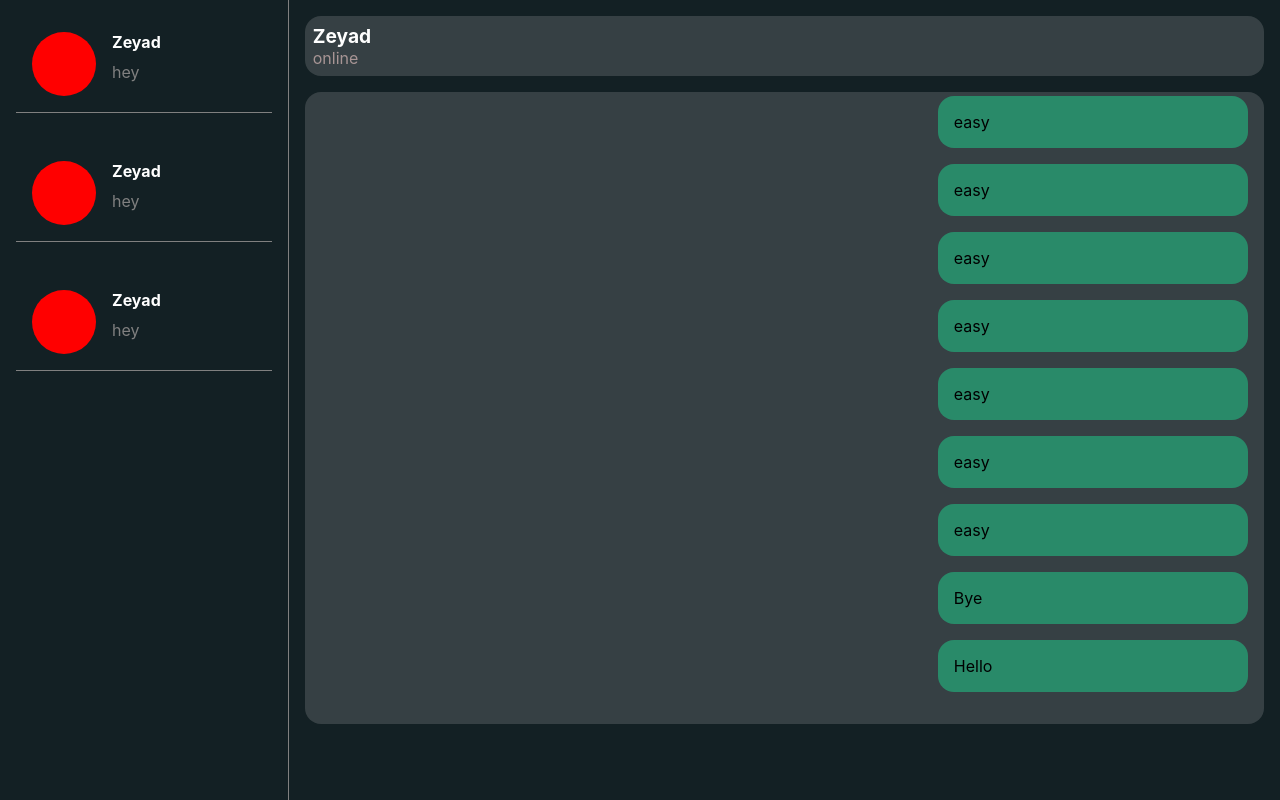
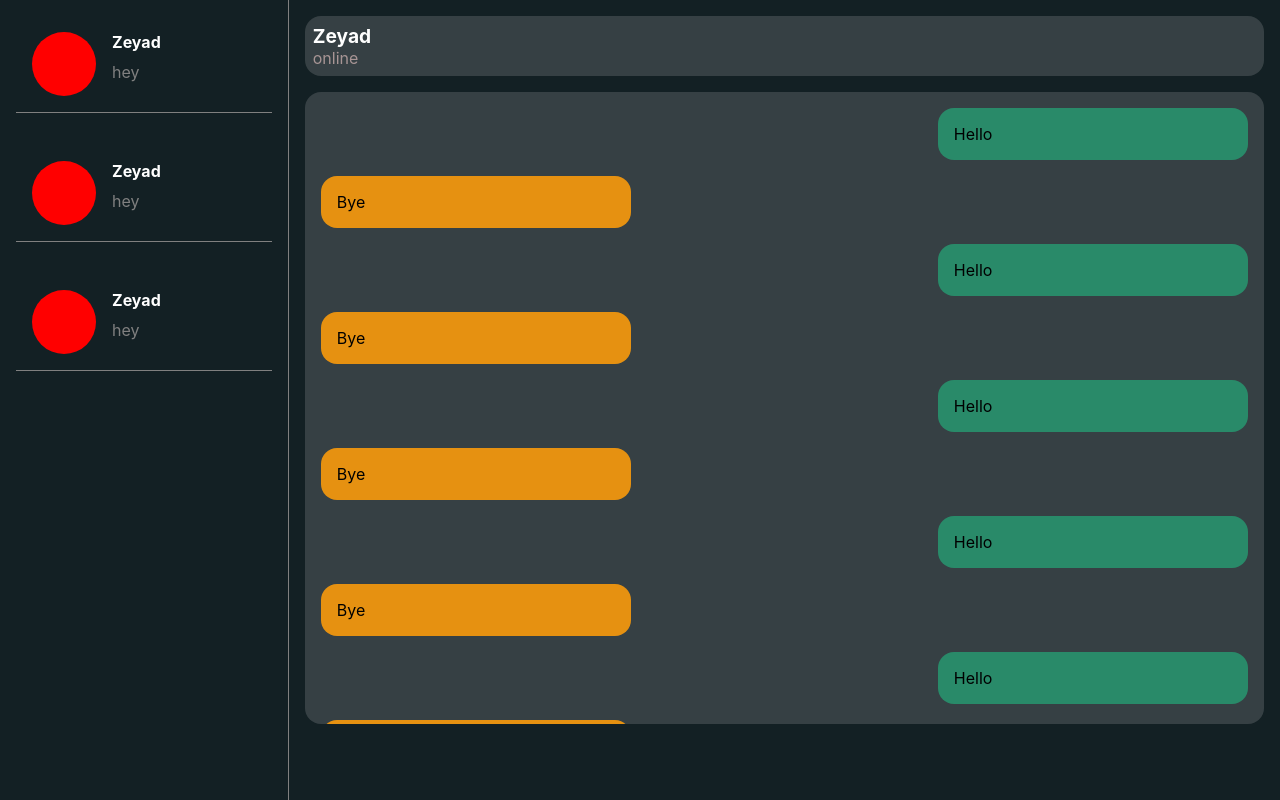
Before and after one commit to Zeyad-3amr/chat-application, a React (Create React App) app in the folder client/: page / in a window 1280 px wide. Built offline with nearby package versions, Linux system fonts and the light colour scheme.

Commit message:
Changed the Sender to Message adn added styling to sender and receiver

```diff
--- a/client/src/components/ChatRoom/ChatRoom.module.css
+++ b/client/src/components/ChatRoom/ChatRoom.module.css
@@ -14,7 +14,7 @@
   background-color: #364044;
   padding: 1rem;
   display: flex;
-  flex-direction: column-reverse;
+  flex-direction: column;
   overflow-y: auto;
-  max-height: 75vh;
+  height: 75vh;
 }
--- a/client/src/components/ChatRoom/ChatRoom.tsx
+++ b/client/src/components/ChatRoom/ChatRoom.tsx
@@ -1,7 +1,7 @@
 import { FC } from 'react';
 import classes from './ChatRoom.module.css';
 import { Header } from './Header/Header';
-import { Sender } from './Sender/Sender';
+import { Message } from './Message/Message';
 
 export interface ChatRoomProps {}
 
@@ -10,21 +10,18 @@ export const ChatRoom: FC<ChatRoomProps> = (props) => {
     <div className={classes.container}>
       <Header />
       <div className={classes.chatBody}>
-        <Sender text={'Hello'} />
-        <Sender text={'Bye'} />
-        <Sender text={'easy'} />
-        <Sender text={'easy'} />
-        <Sender text={'easy'} />
-        <Sender text={'easy'} />
-        <Sender text={'easy'} />
-        <Sender text={'easy'} />
-        <Sender text={'easy'} />
-        <Sender text={'easy'} />
-        <Sender text={'easy'} />
-        <Sender text={'easy'} />
-        <Sender text={'easy'} />
-        <Sender text={'easy'} />
-        <Sender text={'easy'} />
+        <Message text={'Hello'} messageType={true} />
+        <Message text={'Bye'} messageType={false} />
+        <Message text={'Hello'} messageType={true} />
+        <Message text={'Bye'} messageType={false} />
+        <Message text={'Hello'} messageType={true} />
+        <Message text={'Bye'} messageType={false} />
+        <Message text={'Hello'} messageType={true} />
+        <Message text={'Bye'} messageType={false} />
+        <Message text={'Hello'} messageType={true} />
+        <Message text={'Bye'} messageType={false} />
+        <Message text={'Bye'} messageType={false} />
+        <Message text={'Bye'} messageType={false} />
       </div>
     </div>
   );
--- a/client/src/components/ChatRoom/Sender/Sender.module.css
+++ b/client/src/components/ChatRoom/Message/Message.module.css
@@ -1,19 +1,25 @@
-.container {
+.containerSender,
+.containerReceiver {
   width: 100%;
   display: flex;
   justify-content: flex-end;
-  /* flex-direction: column-reverse; */
+}
+.containerReceiver {
+  justify-content: flex-start;
 }
 
-.messageContainer {
-  display: flex;
+.messageSender,
+.messageReceiver {
   margin-bottom: 1rem;
   background-color: rgb(41, 138, 105);
   width: 30%;
   padding: 1rem;
   border-radius: 1rem;
-  align-self: flex-end;
 }
+.messageReceiver {
+  background-color: rgba(255, 157, 10, 0.875);
+}
+
 .text {
   word-break: break-word;
 }
--- /dev/null
+++ b/client/src/components/ChatRoom/Message/Message.tsx
@@ -0,0 +1,17 @@
+import { FC } from 'react';
+import classes from './Message.module.css';
+
+export interface MessageProps {
+  text: string;
+  messageType: boolean;
+}
+
+export const Message: FC<MessageProps> = ({ text, messageType }) => {
+  return (
+    <div className={messageType ? classes.containerSender : classes.containerReceiver}>
+      <div className={messageType ? classes.messageSender : classes.messageReceiver}>
+        <p className={classes.text}>{text}</p>
+      </div>
+    </div>
+  );
+};
--- a/client/src/components/ChatRoom/Sender/Sender.tsx
+++ /dev/null
@@ -1,16 +0,0 @@
-import { FC } from 'react';
-import classes from './Sender.module.css';
-
-export interface SenderProps {
-  text: string;
-}
-
-export const Sender: FC<SenderProps> = (props) => {
-  return (
-    <div className={classes.container}>
-      <div className={classes.messageContainer}>
-        <p className={classes.text}>{props.text}</p>
-      </div>
-    </div>
-  );
-};
```
